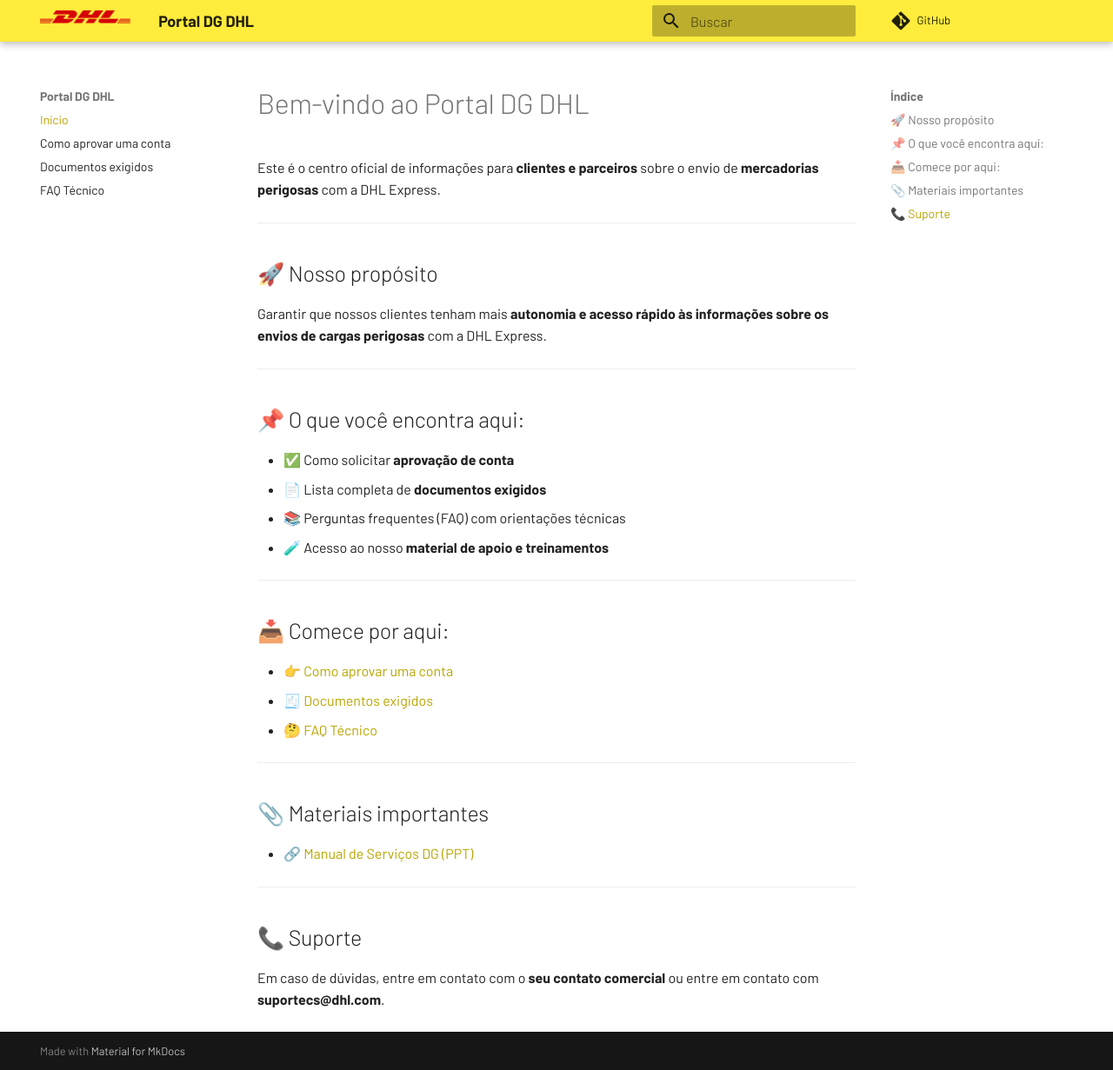
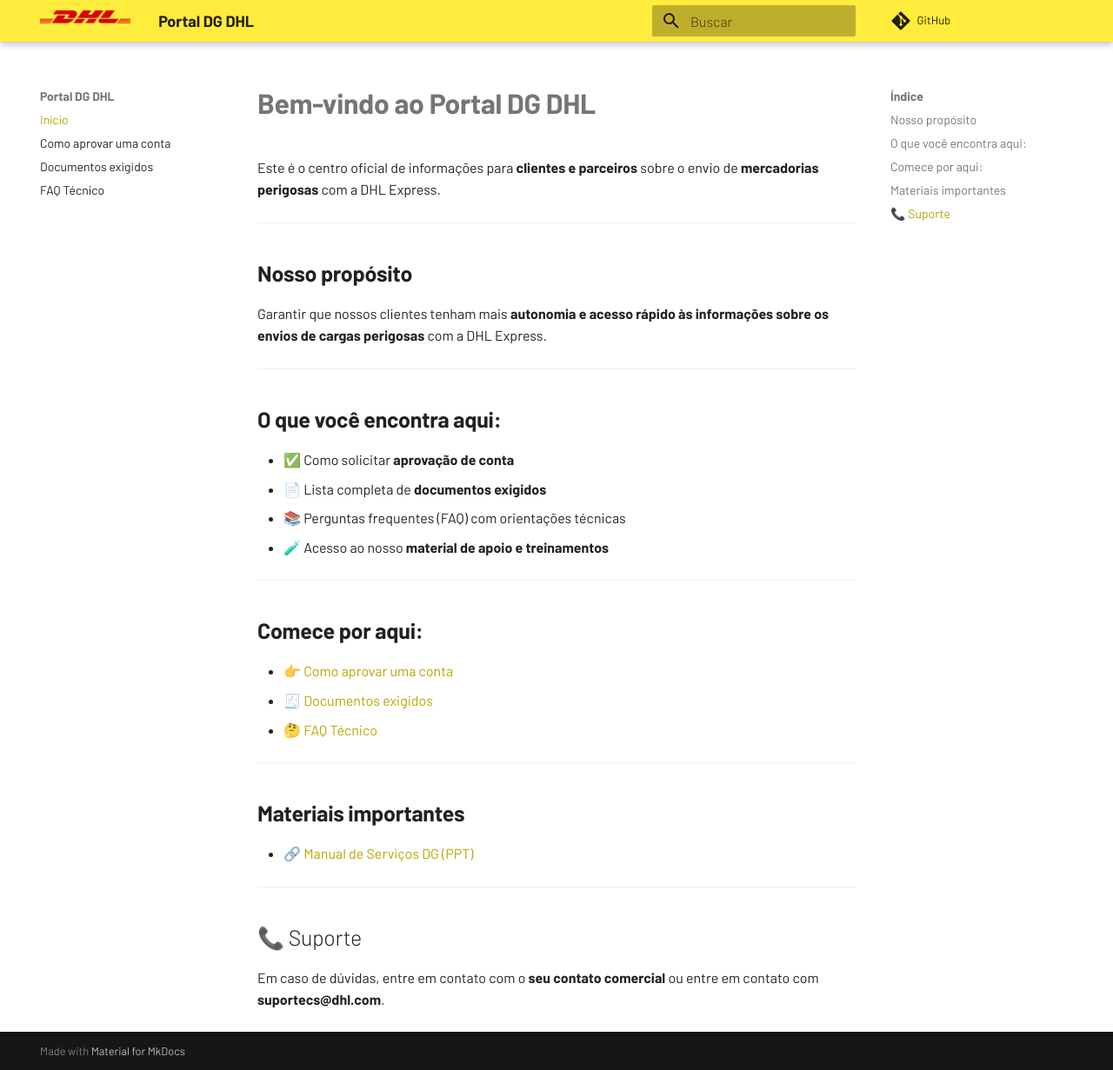
Before and after one commit to portaldangerousgoods/dpdhl, an MkDocs documentation site: the page built from docs/index.md, in a window 1280 px wide and 1231 px high. Shown: the whole window at 87% size. Built offline with MkDocs 1.6.1 and Material for MkDocs 9.7.7, drawn with Linux system fonts in a browser that asks for light colours; comment, search, counter and statistics services are not loaded.

```diff
--- a/docs/index.md
+++ b/docs/index.md
@@ -1,16 +1,16 @@
-# Bem-vindo ao Portal DG DHL
+# **Bem-vindo ao Portal DG DHL**
 
 Este é o centro oficial de informações para **clientes e parceiros** sobre o envio de **mercadorias perigosas** com a DHL Express.
 
 ---
 
-## 🚀 Nosso propósito
+## **Nosso propósito**
 
 Garantir que nossos clientes tenham mais **autonomia e acesso rápido às informações sobre os envios de cargas perigosas** com a DHL Express.
 
 ---
 
-## 📌 O que você encontra aqui:
+## **O que você encontra aqui:**
 
 - ✅ Como solicitar **aprovação de conta**
 - 📄 Lista completa de **documentos exigidos**
@@ -19,7 +19,7 @@ Garantir que nossos clientes tenham mais **autonomia e acesso rápido às inform
 
 ---
 
-## 📥 Comece por aqui:
+## **Comece por aqui:**
 
 - 👉 [Como aprovar uma conta](aprovacao.md)
 - 🧾 [Documentos exigidos](documentos.md)
@@ -27,7 +27,7 @@ Garantir que nossos clientes tenham mais **autonomia e acesso rápido às inform
 
 ---
 
-## 📎 Materiais importantes
+## **Materiais importantes**
 
 - 🔗 [Manual de Serviços DG (PPT)](DHL%20EXPRESS%20-%20DGR.pptx)
 
```
